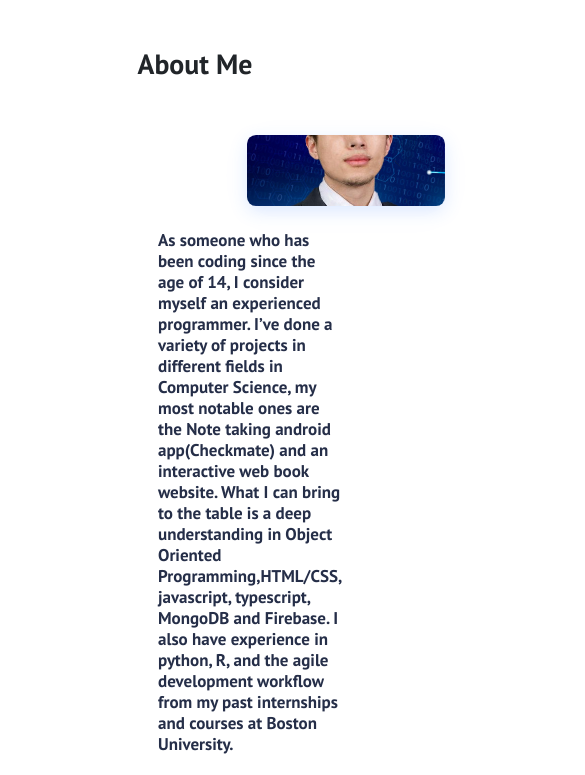
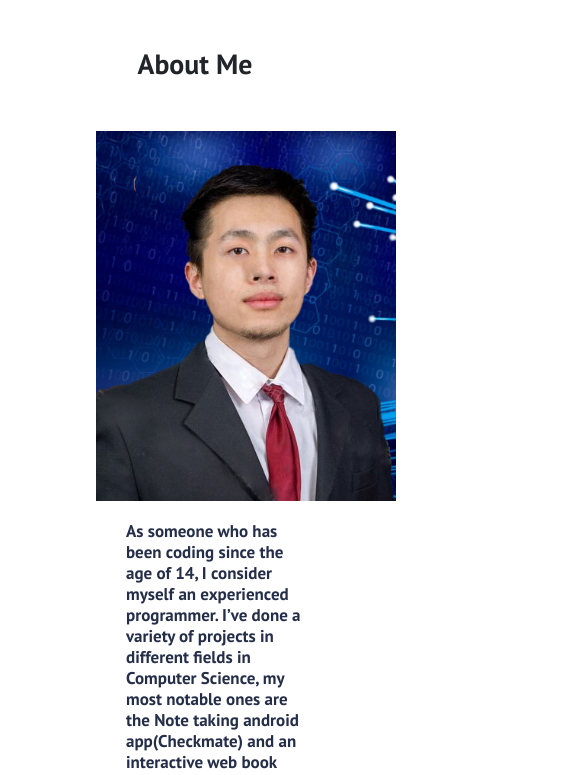
Before and after one commit to Lightningbread76/lightningbread76.github.io, a React (Create React App) app: page / in a window 390 px wide. Shown: the part 940-1715 px from the top of the page, 585 px wide, since content can reach past the window. Built offline with nearby package versions, Linux system fonts and the light colour scheme; the HTML template or start-up script is replaced by a standard one.

Commit message:
fixed css and looks for mobile version

```diff
--- a/src/App.css
+++ b/src/App.css
@@ -7,7 +7,7 @@
 
 .home,
 .services,
-.products,
+.experience,
 .sign-up {
   display: flex;
   height: 60vh;
@@ -25,15 +25,17 @@
   font-size: 100px;
 }
 
-.products {
+.experience {
   background-image: url('/images/csbanner.jpg');
   background-position: top;
-  background-size: contain;
+  background-size: cover;
   background-repeat: no-repeat;
 
   color: rgb(0, 0, 0);
   justify-content: center;
-  font-size: 100px;
+  font-size: 60px;
+  text-shadow:
+        -0.07em 0.07em rgb(255, 255, 255);
 }
 
 .sign-up {
--- a/src/components/CardItem.js
+++ b/src/components/CardItem.js
@@ -13,7 +13,7 @@ function CardItem(props) {
               src={props.src}
             />
           </figure>
-          <div className='cards__item__info'>
+          <div className='cards__item__infotext'>
             <h5 className='cards__item__text'>{props.text}</h5>
           </div>
         </Link>
--- a/src/components/Cards.css
+++ b/src/components/Cards.css
@@ -24,9 +24,9 @@ h1 {
 .cards__portrait{
   display: flex;
   flex-flow: column;
-  align-items: center;
-  max-width: 1120px;
-  width: 500px;
+  align-items:left;
+  max-width: 800px;
+  width: 300px;
   margin: 0 auto;
 }
 
@@ -42,7 +42,7 @@ h1 {
 .cards__item {
   display: flex;
   flex: 1;
-  margin: 0 1rem;
+
   border-radius: 10px;
 }
 
@@ -107,7 +107,7 @@ h1 {
   max-width: 100%;
   height: 100%;
   max-height: 100%;
-  object-fit: cover;
+  object-fit: contain;
   transition: all 0.2s linear;
 }
 .cards__item__project {
@@ -153,6 +153,11 @@ h1 {
 
 .cards__item__info {
   padding: 20px 30px 30px;
+  margin-left: 110px;
+}
+
+.cards__item__infotext{
+  padding: 20px 30px 30px;
 }
 
 .cards__item__text {
--- a/src/components/Cards.js
+++ b/src/components/Cards.js
@@ -13,17 +13,19 @@ function Cards() {
         <div className='cards__wrapper'>
           <ul className='cards__items'>
             <div className='cards__portrait'>
-            <Icon
+            <div className='cards__portrait'>
+            <img
               src='images/goodlookin.jpg'
-              path='/services'
-              text = "-------------------------------"
+              alt=''
             />
+            </div>
             </div>
             <div className='cards__item'>
             <Textcard
               text="As someone who has been coding since the age of 14, I consider myself an experienced programmer. I’ve done a variety of projects in different fields in Computer Science, my most notable ones are the Note taking android app(Checkmate) and an interactive web book website.
               What I can bring to the table is a deep understanding in Object Oriented Programming,HTML/CSS,  javascript, typescript, MongoDB and Firebase.
               I also have experience in python, R, and the agile development workflow from my past internships and courses at Boston University."
+              path="/experience"
               text1="I am a fast learner, especially when I come to develop a passion for the subject. My favorite method of learning is pair programming as we can not only share and exchange our knowledge but also create a sense of understanding and comradeship.
               One of my strengths is having the ability to recognize who is best at doing what while working in a team environment and I often use that intuition to maximize efficiency and productivity."
             />
--- a/src/components/Contact.js
+++ b/src/components/Contact.js
@@ -22,12 +22,12 @@ function Contact() {
                 <Card.Text className="card-text">
                 <Skillcard
                   src = 'images/insta.png'
-                  text = "I kevinguo76"
+                  text = "kevinguo76"
                   path = "https://www.instagram.com/kevinguo76/"
                   />
                   <Skillcard
                   src = 'images/gmaillogo.png'
-                  text = "Gma kg76@bu.edu"
+                  text = "kg76@bu.edu"
                   path = "gmail.com"
                   />
                   <Skillcard
--- a/src/components/HeroSection.css
+++ b/src/components/HeroSection.css
@@ -1,7 +1,7 @@
 video {
   object-fit: cover;
-  width: 100%;
-  height: 100%;
+  width: 100vw;
+  height: 100vh;
   position: fixed;
   z-index: -1;
 }
@@ -27,7 +27,7 @@ video {
 .hero-container > p {
   margin-top: 8px;
   color: #fff;
-  font-size: 32px;
+  text-align: center;
   font-family: 'Trebuchet MS', 'Lucida Sans Unicode', 'Lucida Grande',
     'Lucida Sans', Arial, sans-serif;
 }
--- a/src/components/Hobby.js
+++ b/src/components/Hobby.js
@@ -12,7 +12,7 @@ function Hobby(props) {
               src={props.src}
             />
           </figure>
-          <div className='cards__item__info'>
+          <div className='cards__item__infotext'>
             <h5 className='cards__item__text'>{props.text}</h5>
           </div>
         </a>
--- a/src/components/Navbar.css
+++ b/src/components/Navbar.css
@@ -10,12 +10,14 @@
   z-index: 999;
 }
 
+
 .navbar-container {
   display: flex;
   justify-content: center;
   align-items: center;
   height: 80px;
   max-width: 1500px;
+  min-width: 500px;
 }
 
 .navbar-logo {
--- a/src/components/Textcard.js
+++ b/src/components/Textcard.js
@@ -1,13 +1,19 @@
 import React from 'react';
-//import { Link } from 'react-router-dom';
+import { Link } from 'react-router-dom';
 
 function Textcard(props) {
   return (
     <>
       <li className='cards__item'>
 
-          <div className='cards__item__info'>
+          <div className='cards__item__infotext'>
             <h5 className='cards__item__text'>{props.text}</h5>
+            <br></br>
+            <Link className='cards__item__link' to={props.path}>
+            <div className='btn--primary'>
+          See Projects <i className='far fa-play-circle' />
+        </div>
+              </Link>
             <br></br>
             <h5 className='cards__item__text'>{props.text1}</h5>
           </div>
--- a/src/components/pages/Products.js
+++ b/src/components/pages/Products.js
@@ -6,7 +6,7 @@ export default function Products() {
   return (
 
   <>
-  <h1 className='products'>Experience</h1>
+  <h1 className='experience'>Experience</h1>
   <Projects />
   <Footer />
   </>
```
